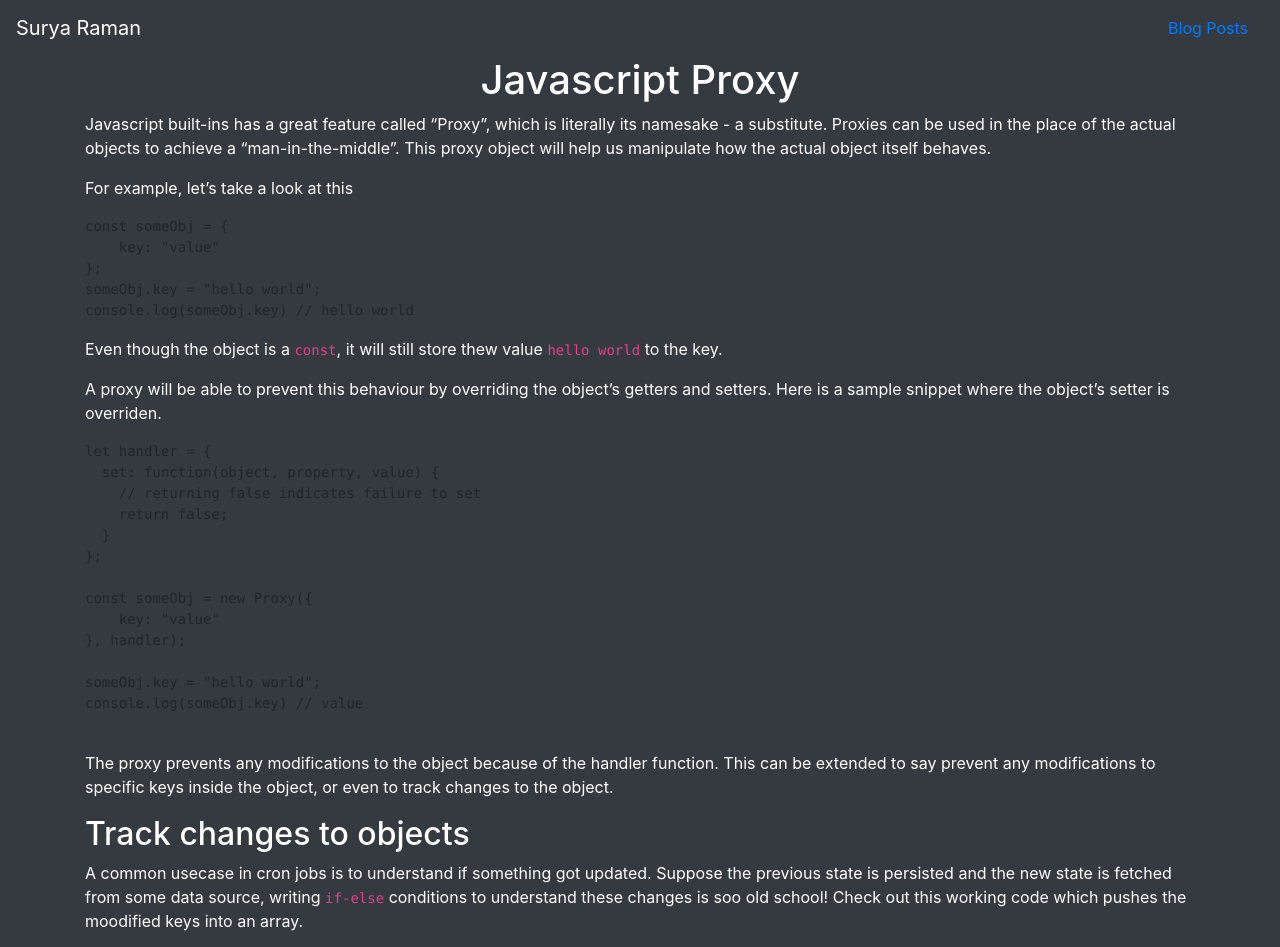
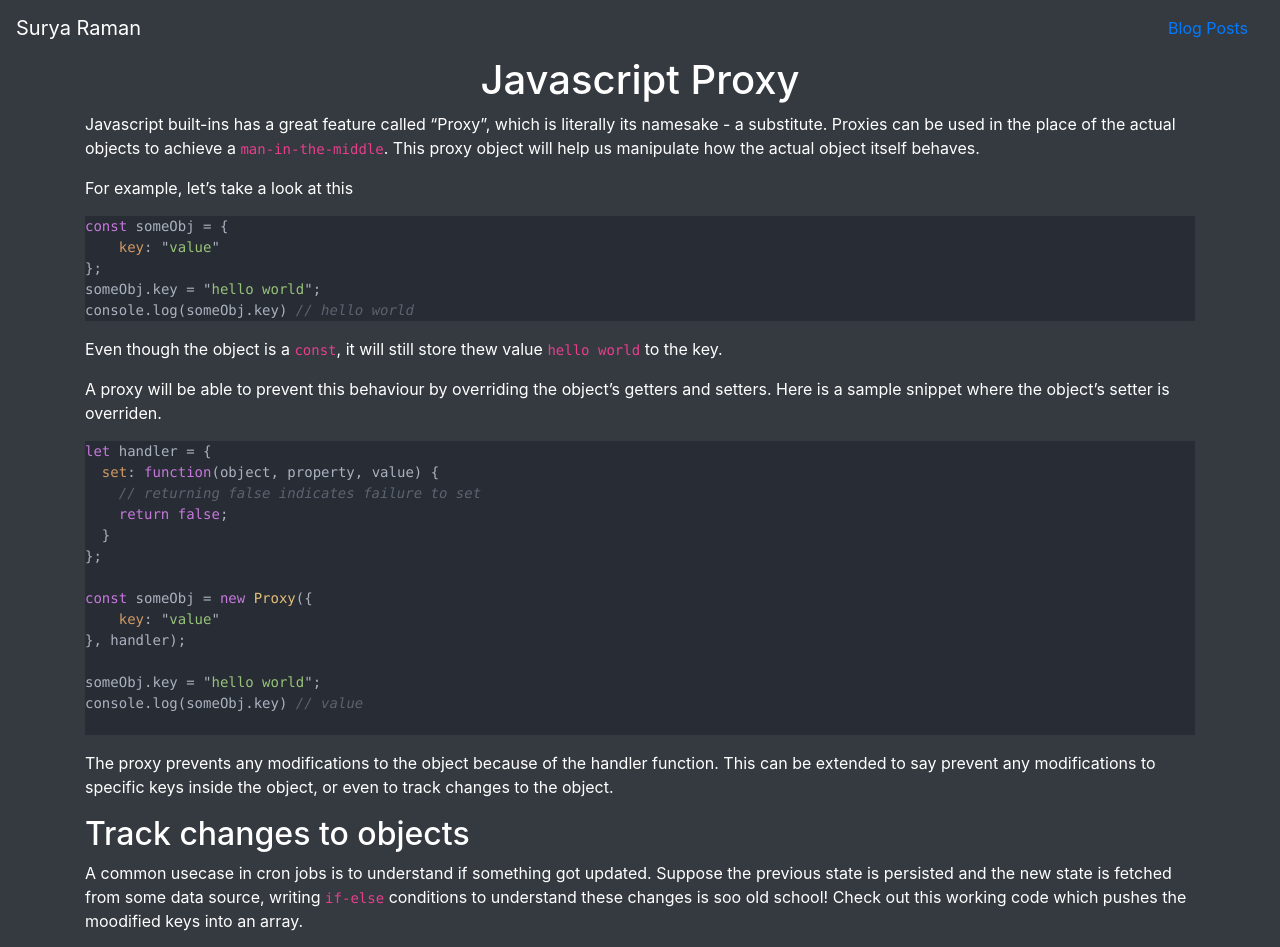
Before and after one commit to ayrusme/personal-blog, a Jekyll site: the page built from _blogs/proxy.md, in a window 1280 px wide and 1381 px high. Shown: the top 947 px of the window. Built offline with Jekyll 4.4.1, drawn with Linux system fonts in a browser that asks for light colours; nearby versions of some CDN libraries; a style sheet for code colours, icons or effects is not loaded; grey boxes are pictures that could not be loaded.

Commit message:
update code editor css

```diff
--- a/_blogs/proxy.md
+++ b/_blogs/proxy.md
@@ -7,7 +7,7 @@
 ---
 # Javascript Proxy
 
-Javascript built-ins has a great feature called "Proxy", which is literally its namesake - a substitute. Proxies can be used in the place of the actual objects to achieve a "man-in-the-middle". This proxy object will help us manipulate how the actual object itself behaves.
+Javascript built-ins has a great feature called "Proxy", which is literally its namesake - a substitute. Proxies can be used in the place of the actual objects to achieve a `man-in-the-middle`. This proxy object will help us manipulate how the actual object itself behaves.
 
 For example, let's take a look at this
 
--- a/_config.yml
+++ b/_config.yml
@@ -14,6 +14,9 @@
 
 # Build settings
 markdown: kramdown
+kramdown:
+  input: GFM
+  syntax_highlighter: rouge
 plugins:
   - jekyll-feed
   - jekyll-seo-tag
--- a/assets/css/main.scss
+++ b/assets/css/main.scss
@@ -1,12 +1,218 @@
 ---
 ---
+
 // Took me a while to understand front matter in jekyll
 // Include three dashes to the begining of the file
 
-@import 'bootstrap/bootstrap';
-@import url('https://cdn.rawgit.com/lonekorean/gist-syntax-themes/d49b91b3/stylesheets/one-dark.css');
+@import "bootstrap/bootstrap";
+@import url("https://cdn.rawgit.com/lonekorean/gist-syntax-themes/d49b91b3/stylesheets/one-dark.css");
 
 h1 {
-    display: flex;
-    justify-content: center;
+  display: flex;
+  justify-content: center;
 }
+
+.highlight {
+  background: #403a34;
+  color: #d0d0d0;
+} /* code editor */
+.highlight,
+pre.highlight {
+  background: #282c34;
+  color: #abb2bf;
+}
+.highlight pre {
+  background: #282c34;
+}
+.highlight .hll {
+  background: #282c34;
+}
+.highlight .c {
+  color: #5c6370;
+  font-style: italic;
+}
+.highlight .err {
+  color: #960050;
+  background-color: #1e0010;
+}
+.highlight .k {
+  color: #c678dd;
+}
+.highlight .l {
+  color: #98c379;
+}
+.highlight .n {
+  color: #abb2bf;
+}
+.highlight .o {
+  color: #abb2bf;
+}
+.highlight .p {
+  color: #abb2bf;
+}
+.highlight .cm {
+  color: #5c6370;
+  font-style: italic;
+}
+.highlight .cp {
+  color: #5c6370;
+  font-style: italic;
+}
+.highlight .c1 {
+  color: #5c6370;
+  font-style: italic;
+}
+.highlight .cs {
+  color: #5c6370;
+  font-style: italic;
+}
+.highlight .ge {
+  font-style: italic;
+}
+.highlight .gs {
+  font-weight: 700;
+}
+.highlight .kc {
+  color: #c678dd;
+}
+.highlight .kd {
+  color: #c678dd;
+}
+.highlight .kn {
+  color: #c678dd;
+}
+.highlight .kp {
+  color: #c678dd;
+}
+.highlight .kr {
+  color: #c678dd;
+}
+.highlight .kt {
+  color: #c678dd;
+}
+.highlight .ld {
+  color: #98c379;
+}
+.highlight .m {
+  color: #d19a66;
+}
+.highlight .s {
+  color: #98c379;
+}
+.highlight .na {
+  color: #d19a66;
+}
+.highlight .nb {
+  color: #e5c07b;
+}
+.highlight .nc {
+  color: #e5c07b;
+}
+.highlight .no {
+  color: #e5c07b;
+}
+.highlight .nd {
+  color: #e5c07b;
+}
+.highlight .ni {
+  color: #e5c07b;
+}
+.highlight .ne {
+  color: #e5c07b;
+}
+.highlight .nf {
+  color: #abb2bf;
+}
+.highlight .nl {
+  color: #e5c07b;
+}
+.highlight .nn {
+  color: #abb2bf;
+}
+.highlight .nx {
+  color: #abb2bf;
+}
+.highlight .py {
+  color: #e5c07b;
+}
+.highlight .nt {
+  color: #e06c75;
+}
+.highlight .nv {
+  color: #e5c07b;
+}
+.highlight .ow {
+  font-weight: 700;
+}
+.highlight .w {
+  color: #f8f8f2;
+}
+.highlight .mf {
+  color: #d19a66;
+}
+.highlight .mh {
+  color: #d19a66;
+}
+.highlight .mi {
+  color: #d19a66;
+}
+.highlight .mo {
+  color: #d19a66;
+}
+.highlight .sb {
+  color: #98c379;
+}
+.highlight .sc {
+  color: #98c379;
+}
+.highlight .sd {
+  color: #98c379;
+}
+.highlight .s2 {
+  color: #98c379;
+}
+.highlight .se {
+  color: #98c379;
+}
+.highlight .sh {
+  color: #98c379;
+}
+.highlight .si {
+  color: #98c379;
+}
+.highlight .sx {
+  color: #98c379;
+}
+.highlight .sr {
+  color: #56b6c2;
+}
+.highlight .s1 {
+  color: #98c379;
+}
+.highlight .ss {
+  color: #56b6c2;
+}
+.highlight .bp {
+  color: #e5c07b;
+}
+.highlight .vc {
+  color: #e5c07b;
+}
+.highlight .vg {
+  color: #e5c07b;
+}
+.highlight .vi {
+  color: #e06c75;
+}
+.highlight .il {
+  color: #d19a66;
+}
+.highlight .gu {
+  color: #75715e;
+}
+.highlight .gd {
+  color: #f92672;
+}
+.highlight .gi {
+  color: #a6e22e;
+}
```
